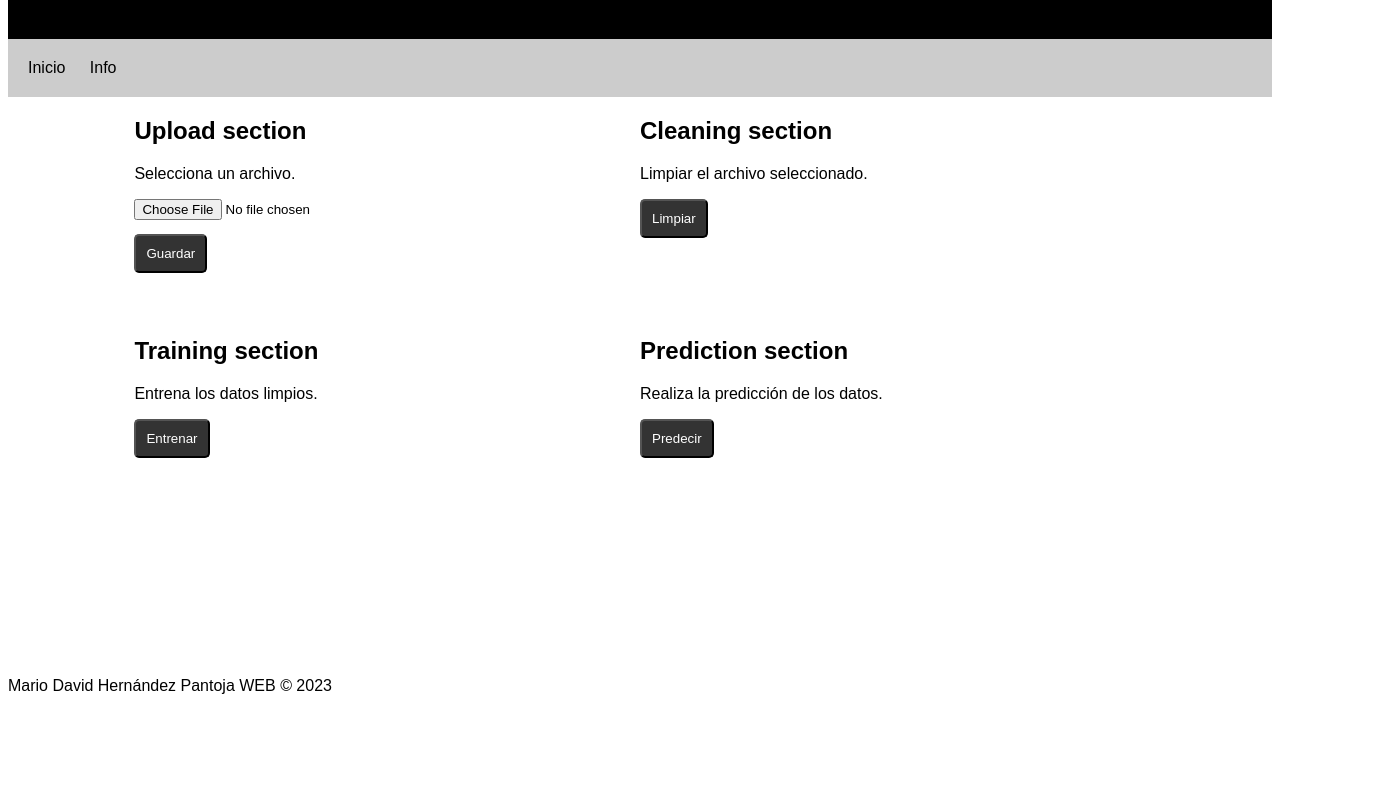
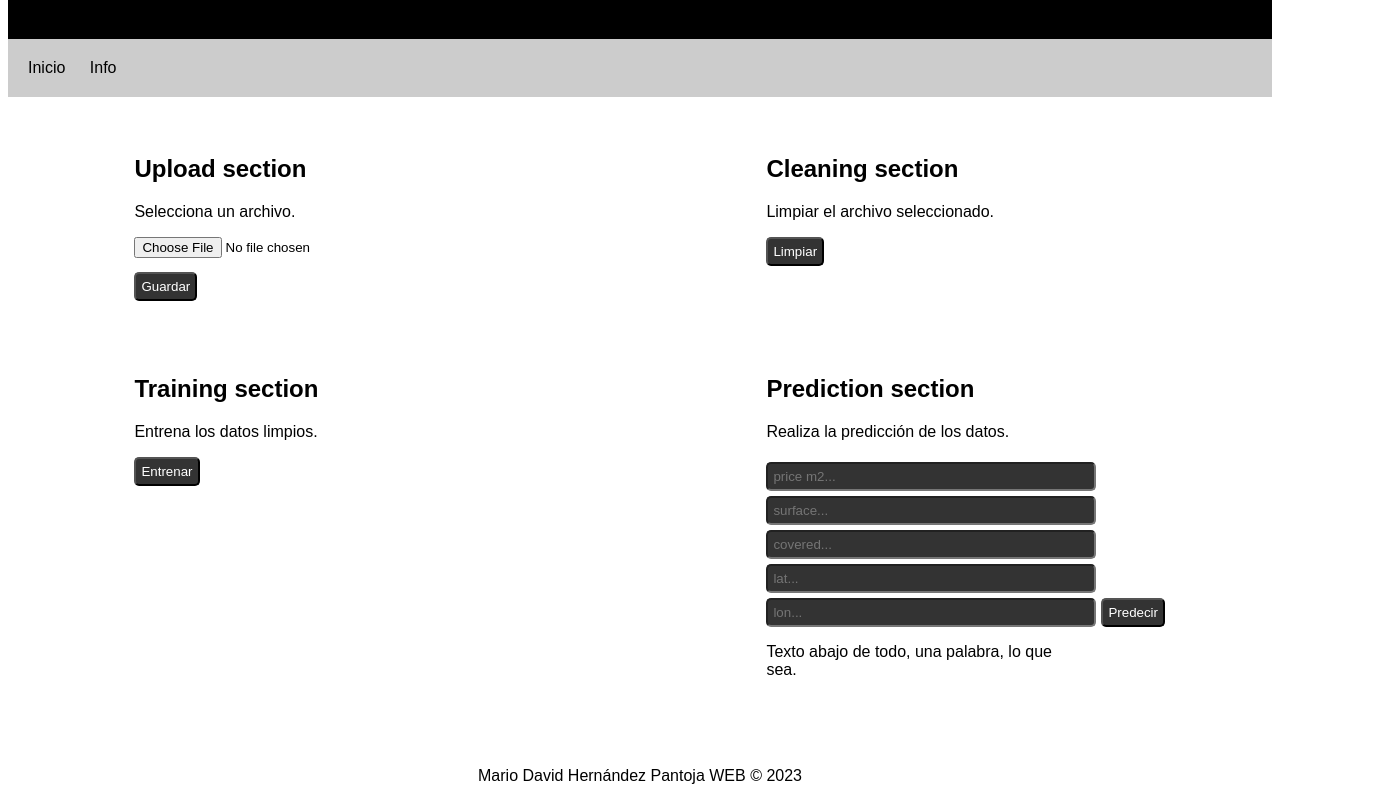
Before and after one commit to MDavidHernandezP/LinearRegressionProject, a plain HTML site: page index.html in a window 1280 px wide. Shown: the part 89-890 px from the top of the page, 1398 px wide, since content can reach past the window. Before the commit the page ends 800 px from the top, so only its background shows below. Drawn offline with Linux system fonts and the light colour scheme.

Commit message:
page updated

```diff
--- a/index-style.css
+++ b/index-style.css
@@ -38,29 +38,41 @@ body {
 }
 
 main {
-    width: 80%;
-    margin: 0 auto;
+  width: 100%;
+  margin: auto;
+  padding-left: 10%;
+  padding-top: 3%;
 }
 
 section {
   margin-bottom: 20px;
 }
 
-  #seccion1, #seccion3 {
+#seccion1,
+#seccion3 {
   float: left;
   width: 50%;
   height: 200px;
 }
 
-  #seccion4, #seccion5 {
+#seccion4,
+#seccion5 {
   float: left;
   width: 50%;
+  height: auto;
+}
+
+#seccion5 input {
+  margin-top: 5px;
+  /* Ajusta este valor según tus necesidades */
 }
 
 footer {
-    position: absolute;
-    bottom: 0;
+  position: -ms-page;
+  bottom: 0%;
   width: 100%;
+  text-align: center;
+  margin-top: 50%;
 }
 
 #archivo {
@@ -68,11 +80,39 @@ body {
   height: 35px;
 }
 
-  #guardar, #limpiar, #entrenar, #predecir {
+#guardar,
+#limpiar,
+#entrenar {
   background-color: #333;
   color: #fff;
-    padding: 10px;
+  padding: 5px;
   border-radius: 5px;
+  float: left;
+}
+
+#predecir {
+  background-color: #333;
+  color: #fff;
+  padding: 5px;
+  border-radius: 5px;
+  margin-top: 5px;
+  margin-left: 5px;
+  float: left;
+}
+
+#prediction {
+  background-color: #333;
+  color: #fff;
+  padding: 5px;
+  border-radius: 5px;
+  float: left;
+  width: 50%;
+}
+
+#prediction-text {
+  border-radius: 5px;
+  float: left;
+  width: 50%;
 }
 
 #tabla-datos {
@@ -81,6 +121,7 @@ body {
   border: 1px solid black;
 }
 
-  #tabla-datos td, #tabla-datos th {
+#tabla-datos td,
+#tabla-datos th {
   border: 1px solid black;
 }
--- a/index.html
+++ b/index.html
@@ -21,35 +21,41 @@
     <section id="seccion1">
       <h2>Upload section</h2>
       <p>Selecciona un archivo.</p>
-      <forms>
+      <form>
         <input type="file" id="archivo">
         <button type="button" id="guardar">Guardar</button>
-      </forms>
+      </form>
       <table id="tabla-datos"></table>
     </section>
 
     <section id="seccion3">
       <h2>Cleaning section</h2>
       <p>Limpiar el archivo seleccionado.</p>
-      <forms>
+      <form>
         <button type="button" id="limpiar">Limpiar</button>
-      </forms>
+      </form>
     </section>
 
     <section id="seccion4">
       <h2>Training section</h2>
       <p>Entrena los datos limpios.</p>
-      <forms>
+      <form>
         <button type="button" id="entrenar">Entrenar</button>
-      </forms>
+      </form>
     </section>
 
     <section id="seccion5">
       <h2>Prediction section</h2>
       <p>Realiza la predicción de los datos.</p>
-      <forms>
+      <form>
+        <input type="text" placeholder="price m2..." id="prediction">
+        <input type="text" placeholder="surface..." id="prediction">
+        <input type="text" placeholder="covered..." id="prediction">
+        <input type="text" placeholder="lat..." id="prediction">
+        <input type="text" placeholder="lon..."id="prediction">
         <button type="button" id="predecir">Predecir</button>
-      </forms>
+      </form>
+      <p id="prediction-text">Texto abajo de todo, una palabra, lo que sea.</p>
     </section>
   </main>
 
--- a/info-style.css
+++ b/info-style.css
@@ -38,8 +38,10 @@ body {
 }
 
 main {
-    width: 80%;
-    margin: 0 auto;
+  width: 100%;
+  margin: auto;
+  padding-left: 10%;
+  padding-top: 3%;
 }
 
 section {
@@ -51,29 +53,9 @@ body {
   width: 100%;
 }
 
-  #archivo {
+footer {
+  position: -ms-page;
+  bottom: 0%;
   width: 100%;
-    height: 250px;
+  text-align: center;
 }
-
-  #guardar, #limpiar, #entrenar, #predecir {
-    background-color: #333;
-    color: #fff;
-    padding: 10px;
-    border-radius: 5px;
-  }
-
-  #tabla-datos {
-    width: 100%;
-    border-collapse: collapse;
-    border: 1px solid black;
-  }
-
-  #tabla-datos td, #tabla-datos th {
-    border: 1px solid black;
-    padding: 5px;
-  }
-
-  #tabla-datos th {
-    background-color: #ccc;
-  }
```
Also changed, not shown: info.html (+10 -6 lines). Lines whose indentation alone changed are shown as unchanged.
